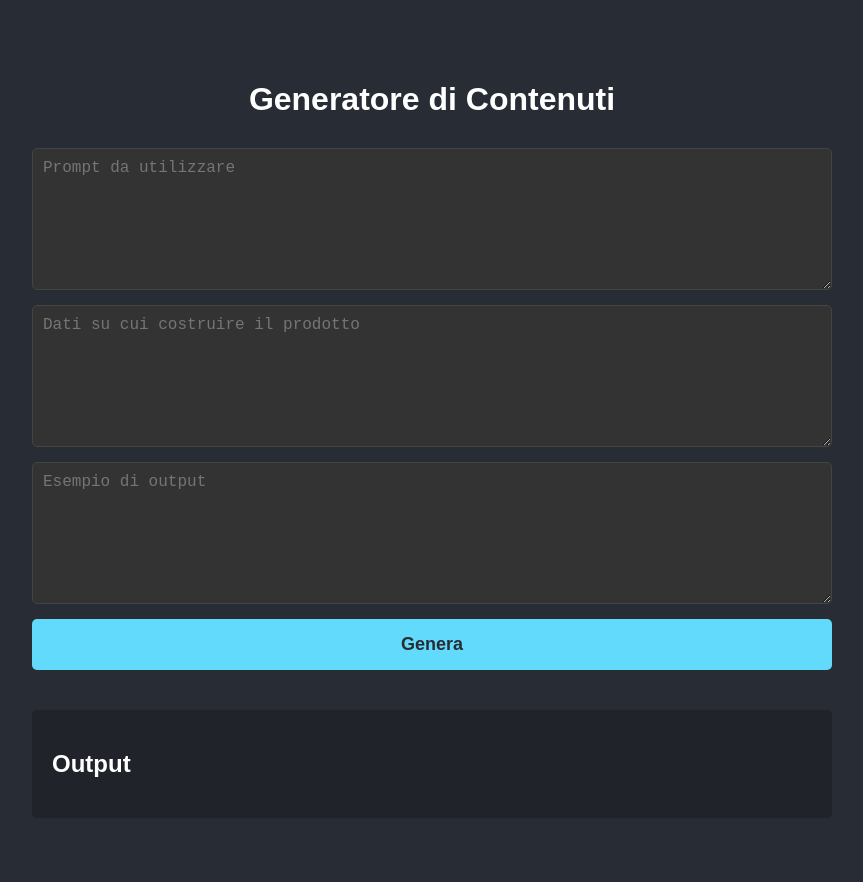
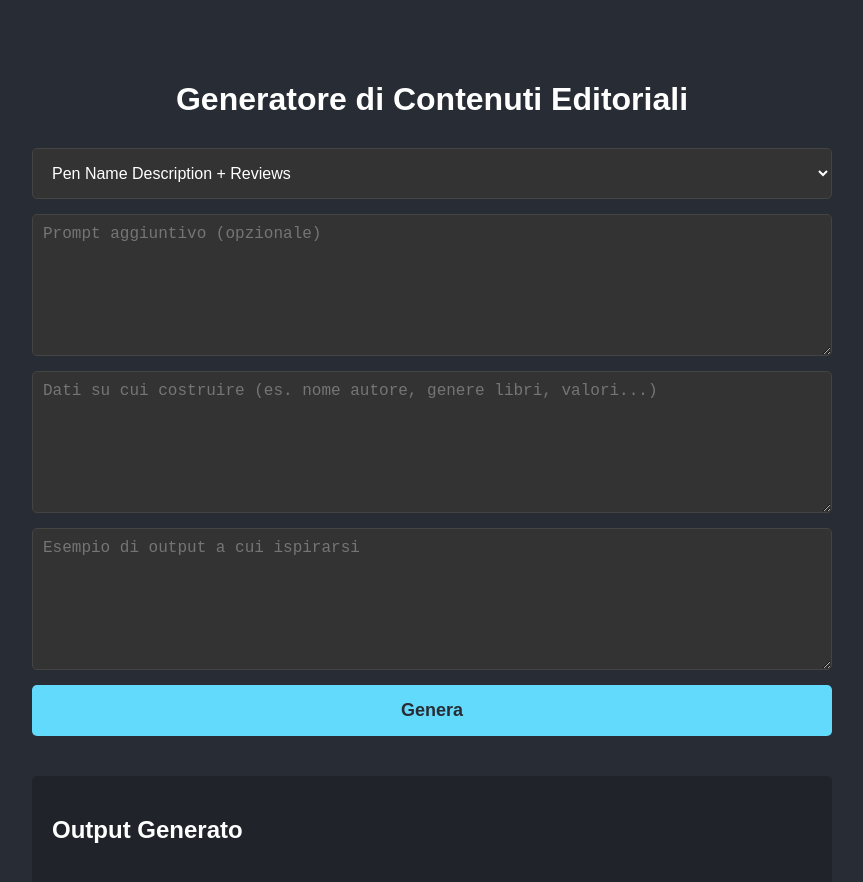
Before and after one commit to number1-create/Creazione-Pag.-Autore-e-Rec.-Editoriali-def-, a React (Create React App) app in the folder frontend/: page / in a window 1280 px wide. Shown: the top 882 px of the page, without its empty margins (208-1071 px from the left). Built offline with nearby package versions, Linux system fonts and the light colour scheme; no server answers.

Commit message:
Add files via upload

```diff
--- a/frontend/src/App.css
+++ b/frontend/src/App.css
@@ -64,3 +64,12 @@ pre {
   font-size: 15px;
   line-height: 1.5;
 }
+
+select {
+  padding: 15px;
+  font-size: 16px;
+  border-radius: 5px;
+  border: 1px solid #444;
+  background-color: #333;
+  color: white;
+}
--- a/frontend/src/App.js
+++ b/frontend/src/App.js
@@ -2,30 +2,37 @@ import React, { useState } from 'react';
 import './App.css';
 
 function App() {
+  // NUOVO: Stato per memorizzare la scelta del tipo di contenuto
+  const [contentType, setContentType] = useState('penName'); // 'penName' è il valore di default
+
   const [prompt, setPrompt] = useState('');
   const [dati, setDati] = useState('');
   const [esempio, setEsempio] = useState('');
   const [output, setOutput] = useState('');
   const [isLoading, setIsLoading] = useState(false);
 
-  // Inserisci qui l'URL del tuo backend su Render quando sarà online
-  const apiUrl = process.env.REACT_APP_API_URL || 'http://localhost:8000';
-
   const handleSubmit = async (event) => {
     event.preventDefault();
     setIsLoading(true);
     setOutput('');
+
     try {
-      const response = await fetch(`${apiUrl}/api/generate`, {
+      const response = await fetch('/api/generate', { // Rimuoviamo l'URL completo, Render lo gestirà
         method: 'POST',
         headers: { 'Content-Type': 'application/json' },
         body: JSON.stringify({
+          // NUOVO: Inviamo anche il tipo di contenuto
+          content_type: contentType,
           prompt: prompt,
           dati_input: dati,
           esempio_output: esempio,
         }),
       });
-      if (!response.ok) throw new Error(`Errore dal server`);
+
+      if (!response.ok) {
+        throw new Error(`Errore dal server: ${response.statusText}`);
+      }
+
       const data = await response.json();
       setOutput(data.output);
     } catch (error) {
@@ -37,20 +44,27 @@ function App() {
 
   return (
     <div className="App">
-      <h1>Generatore di Contenuti</h1>
+      <h1>Generatore di Contenuti Editoriali</h1>
       <form onSubmit={handleSubmit}>
-        <textarea value={prompt} onChange={(e) => setPrompt(e.target.value)} placeholder="Prompt da utilizzare" required />
-        <textarea value={dati} onChange={(e) => setDati(e.target.value)} placeholder="Dati su cui costruire il prodotto" required />
-        <textarea value={esempio} onChange={(e) => setEsempio(e.target.value)} placeholder="Esempio di output" required />
+        {/* NUOVO: Menu a tendina (select) */}
+        <select value={contentType} onChange={(e) => setContentType(e.target.value)} required>
+          <option value="penName">Pen Name Description + Reviews</option>
+          <option value="publisher">Publishing House Description + Reviews</option>
+        </select>
+
+        <textarea value={prompt} onChange={(e) => setPrompt(e.target.value)} placeholder="Prompt aggiuntivo (opzionale)" />
+        <textarea value={dati} onChange={(e) => setDati(e.target.value)} placeholder="Dati su cui costruire (es. nome autore, genere libri, valori...)" required />
+        <textarea value={esempio} onChange={(e) => setEsempio(e.target.value)} placeholder="Esempio di output a cui ispirarsi" required />
         <button type="submit" disabled={isLoading}>
           {isLoading ? 'Generazione...' : 'Genera'}
         </button>
       </form>
       <div className="output-area">
-        <h2>Output</h2>
+        <h2>Output Generato</h2>
         <pre>{output}</pre>
       </div>
     </div>
   );
 }
+
 export default App;
```
Also changed, not shown: 1 other file (tests, documents, lock files or other folders).
